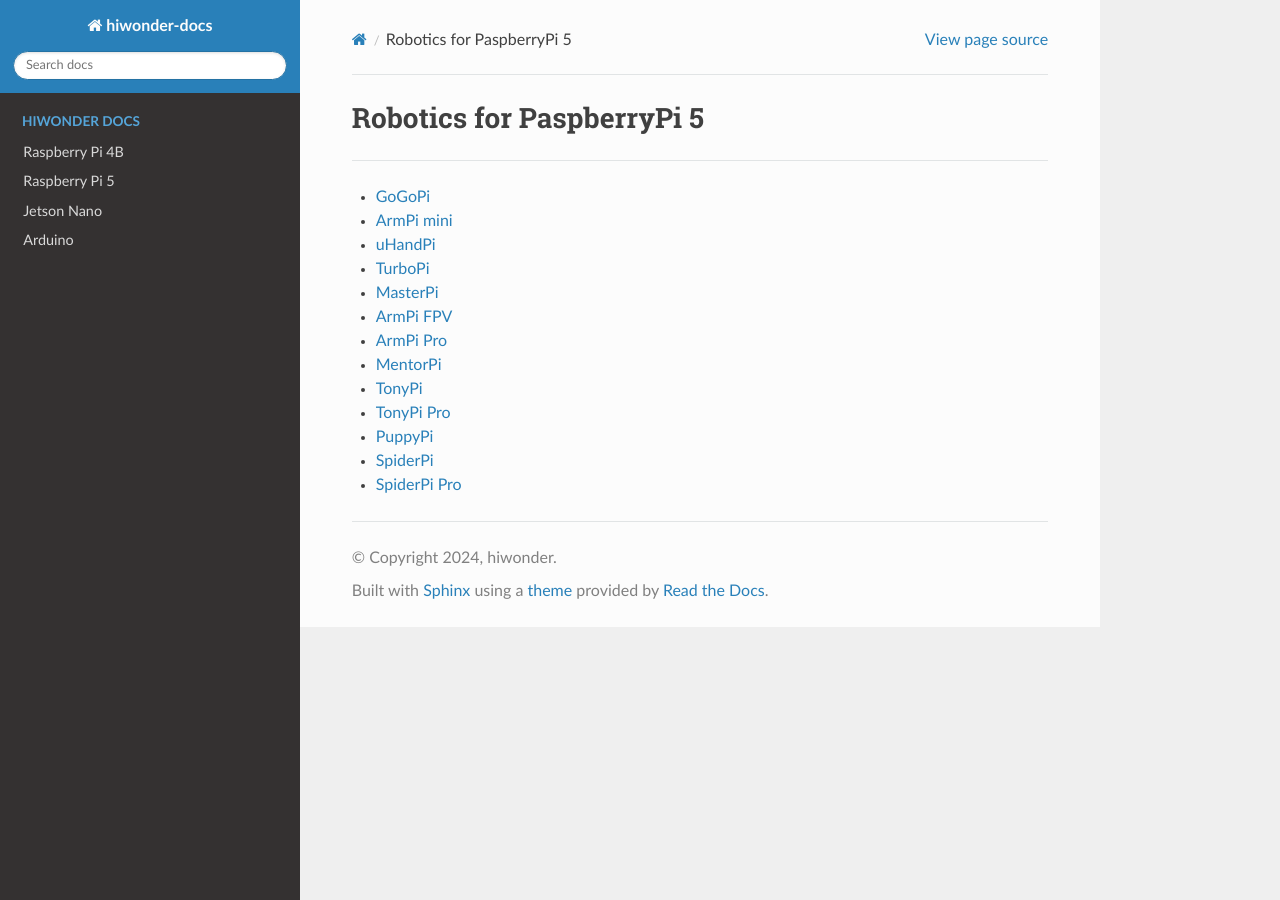
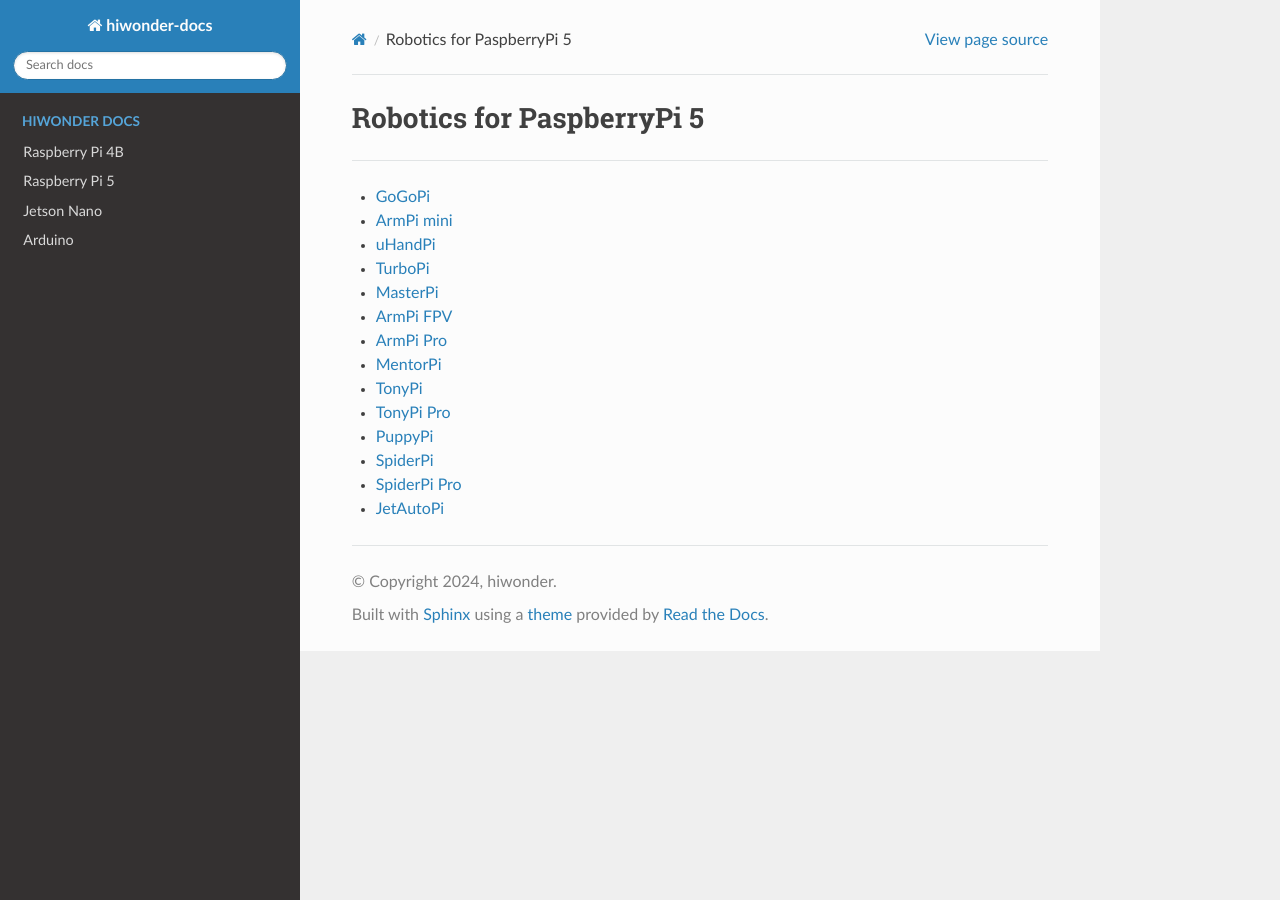
Before and after one commit to Hiwonder-docs/Hiwonder-docs, a Sphinx documentation site: the page built from source/RaspberryPi/raspberrypi_5_robotics.md, in a window 1280 px wide. Built offline with Sphinx 7.4.7 and the Read the Docs theme 3.1.0, drawn with Linux system fonts in a browser that asks for light colours.

Commit message:
JetAutoPi

```diff
--- a/source/RaspberryPi/raspberrypi_5_robotics.md
+++ b/source/RaspberryPi/raspberrypi_5_robotics.md
@@ -14,3 +14,4 @@
 * [PuppyPi](https://docs.hiwonder.com/projects/PuppyPi/en/latest/)
 * [SpiderPi](https://docs.hiwonder.com/projects/SpiderPi/en/latest/)
 * [SpiderPi Pro](https://docs.hiwonder.com/projects/SpiderPi_Pro/en/latest/)
+* [JetAutoPi](https://docs.hiwonder.com/projects/JetAutoPi/en/latest/)
```
Also changed, not shown: 1 other file.
